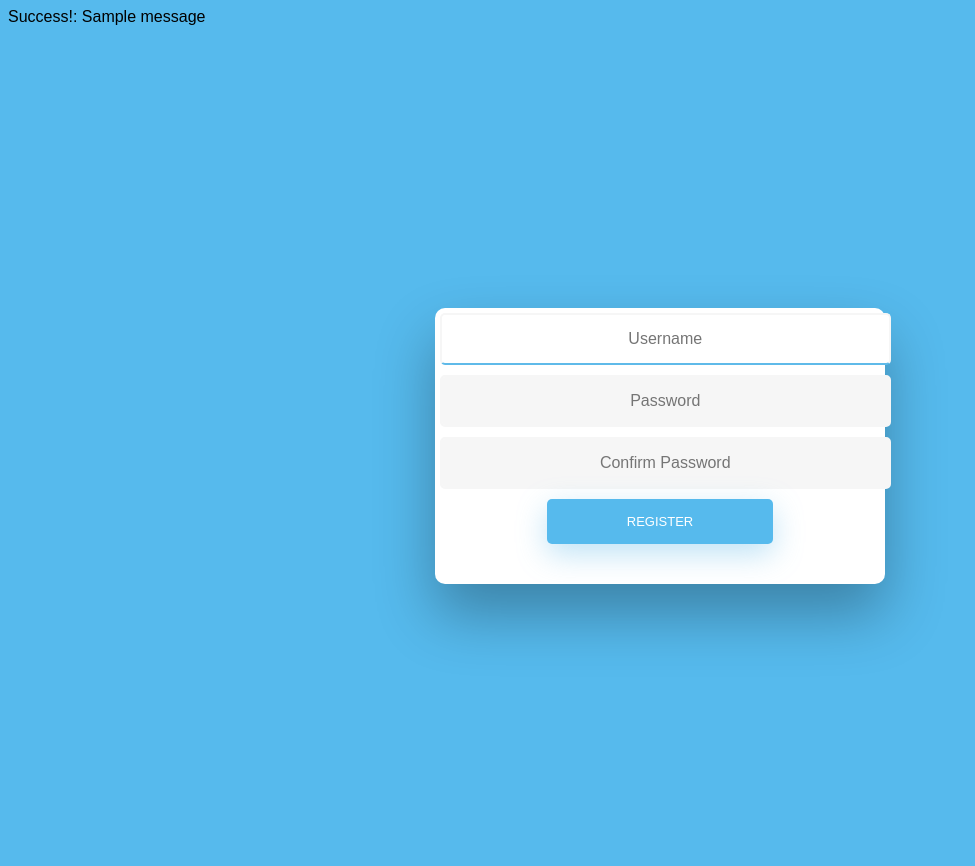
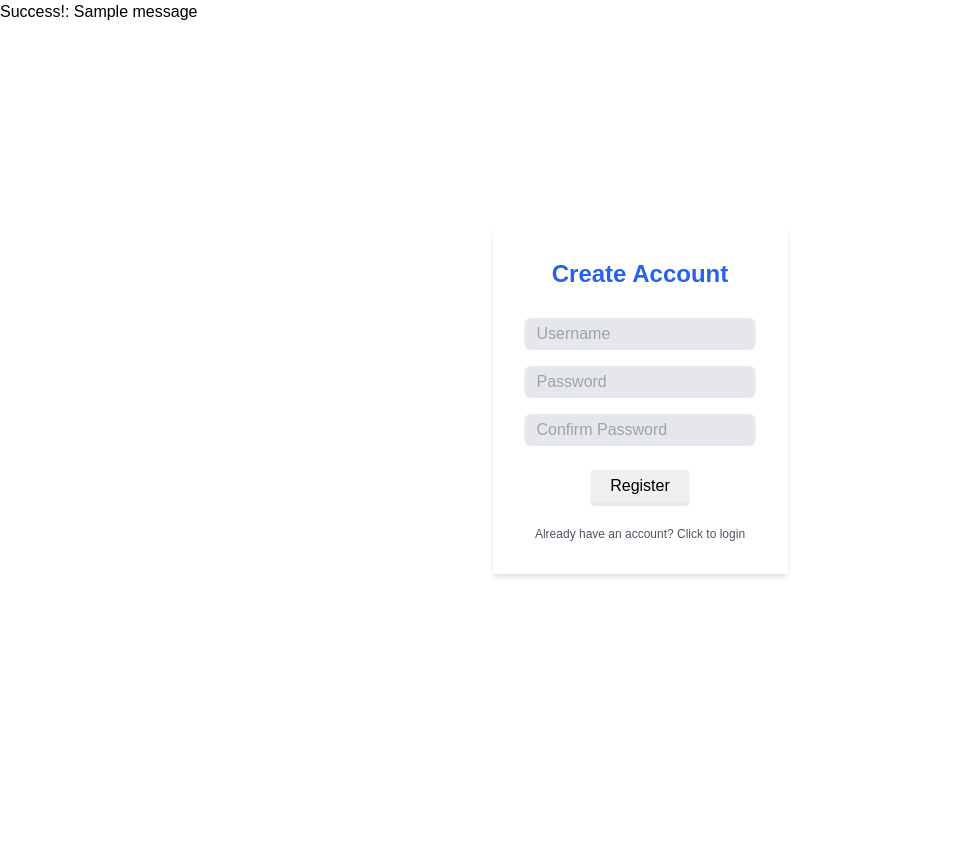
Before and after one commit to Maxix25/forum, a Flask app: page /register in a window 1280 px wide. Shown: the whole page, without its empty margins (0-975 px from the left). After the commit the page ends 577 px from the top, so only its background shows below. Run offline with Flask 2, Linux system fonts and the light colour scheme; one stand-in notice (Sample message) is shown; some libraries are stand-ins or nearby versions.

Commit message:
revamped the site css from scratch and added base template
Added the following files:
+ layout.html --> base template containing cdn links and jquery, which is extended by other files

Changes:
+ renamed 'login.css' to 'style.css' and deleted most of the styling
+ modified all the html files to extend layout.html
+ used tailwindcss to style the elements

```diff
--- a/static/css/login.css
+++ /dev/null
@@ -1,275 +0,0 @@
- html {
-  background-color: #56baed;
-}
-
-body {
-  font-family: "Poppins", sans-serif;
-  height: 100vh;
-}
-
-a {
-  color: #92badd;
-  display:inline-block;
-  text-decoration: none;
-  font-weight: 400;
-}
-
-h2 {
-  text-align: center;
-  font-size: 16px;
-  font-weight: 600;
-  text-transform: uppercase;
-  display:inline-block;
-  margin: 40px 8px 10px 8px;
-  color: #cccccc;
-}
-
-
-
-/* STRUCTURE */
-
-.wrapper {
-  display: flex;
-  align-items: center;
-  flex-direction: column;
-  justify-content: center;
-  width: 100%;
-  min-height: 100%;
-  padding: 20px;
-}
-
-#formContent {
-  -webkit-border-radius: 10px 10px 10px 10px;
-  border-radius: 10px 10px 10px 10px;
-  background: #fff;
-  padding: 30px;
-  width: 90%;
-  max-width: 450px;
-  position: relative;
-  padding: 0px;
-  -webkit-box-shadow: 0 30px 60px 0 rgba(0,0,0,0.3);
-  box-shadow: 0 30px 60px 0 rgba(0,0,0,0.3);
-  text-align: center;
-}
-
-#formFooter {
-  background-color: #f6f6f6;
-  border-top: 1px solid #dce8f1;
-  padding: 25px;
-  text-align: center;
-  -webkit-border-radius: 0 0 10px 10px;
-  border-radius: 0 0 10px 10px;
-}
-
-
-
-/* TABS */
-
-h2.inactive {
-  color: #cccccc;
-}
-
-h2.active {
-  color: #0d0d0d;
-  border-bottom: 2px solid #5fbae9;
-}
-
-
-
-/* FORM TYPOGRAPHY*/
-
-input[type=button], input[type=submit], input[type=reset]  {
-  background-color: #56baed;
-  border: none;
-  color: white;
-  padding: 15px 80px;
-  text-align: center;
-  text-decoration: none;
-  display: inline-block;
-  text-transform: uppercase;
-  font-size: 13px;
-  -webkit-box-shadow: 0 10px 30px 0 rgba(95,186,233,0.4);
-  box-shadow: 0 10px 30px 0 rgba(95,186,233,0.4);
-  -webkit-border-radius: 5px 5px 5px 5px;
-  border-radius: 5px 5px 5px 5px;
-  margin: 5px 20px 40px 20px;
-  -webkit-transition: all 0.3s ease-in-out;
-  -moz-transition: all 0.3s ease-in-out;
-  -ms-transition: all 0.3s ease-in-out;
-  -o-transition: all 0.3s ease-in-out;
-  transition: all 0.3s ease-in-out;
-}
-
-input[type=button]:hover, input[type=submit]:hover, input[type=reset]:hover  {
-  background-color: #39ace7;
-}
-
-input[type=button]:active, input[type=submit]:active, input[type=reset]:active  {
-  -moz-transform: scale(0.95);
-  -webkit-transform: scale(0.95);
-  -o-transform: scale(0.95);
-  -ms-transform: scale(0.95);
-  transform: scale(0.95);
-}
-
-input[type=text],
-input[type=password] {
-  background-color: #f6f6f6;
-  border: none;
-  color: #0d0d0d;
-  padding: 15px 32px;
-  text-align: center;
-  text-decoration: none;
-  display: inline-block;
-  font-size: 16px;
-  margin: 5px;
-  width: 85%;
-  border: 2px solid #f6f6f6;
-  -webkit-transition: all 0.5s ease-in-out;
-  -moz-transition: all 0.5s ease-in-out;
-  -ms-transition: all 0.5s ease-in-out;
-  -o-transition: all 0.5s ease-in-out;
-  transition: all 0.5s ease-in-out;
-  -webkit-border-radius: 5px 5px 5px 5px;
-  border-radius: 5px 5px 5px 5px;
-}
-
-input[type=text], input[type=password]:focus {
-  background-color: #fff;
-  border-bottom: 2px solid #5fbae9;
-}
-
-input[type=text], input[type=password]:placeholder {
-  color: #cccccc;
-}
-
-
-
-/* ANIMATIONS */
-
-/* Simple CSS3 Fade-in-down Animation */
-.fadeInDown {
-  -webkit-animation-name: fadeInDown;
-  animation-name: fadeInDown;
-  -webkit-animation-duration: 1s;
-  animation-duration: 1s;
-  -webkit-animation-fill-mode: both;
-  animation-fill-mode: both;
-}
-
-@-webkit-keyframes fadeInDown {
-  0% {
-    opacity: 0;
-    -webkit-transform: translate3d(0, -100%, 0);
-    transform: translate3d(0, -100%, 0);
-  }
-  100% {
-    opacity: 1;
-    -webkit-transform: none;
-    transform: none;
-  }
-}
-
-@keyframes fadeInDown {
-  0% {
-    opacity: 0;
-    -webkit-transform: translate3d(0, -100%, 0);
-    transform: translate3d(0, -100%, 0);
-  }
-  100% {
-    opacity: 1;
-    -webkit-transform: none;
-    transform: none;
-  }
-}
-
-/* Simple CSS3 Fade-in Animation */
-@-webkit-keyframes fadeIn { from { opacity:0; } to { opacity:1; } }
-@-moz-keyframes fadeIn { from { opacity:0; } to { opacity:1; } }
-@keyframes fadeIn { from { opacity:0; } to { opacity:1; } }
-
-.fadeIn {
-  opacity:0;
-  -webkit-animation:fadeIn ease-in 1;
-  -moz-animation:fadeIn ease-in 1;
-  animation:fadeIn ease-in 1;
-
-  -webkit-animation-fill-mode:forwards;
-  -moz-animation-fill-mode:forwards;
-  animation-fill-mode:forwards;
-
-  -webkit-animation-duration:1s;
-  -moz-animation-duration:1s;
-  animation-duration:1s;
-}
-
-.fadeIn.first {
-  -webkit-animation-delay: 0.4s;
-  -moz-animation-delay: 0.4s;
-  animation-delay: 0.4s;
-}
-
-.fadeIn.second {
-  -webkit-animation-delay: 0.6s;
-  -moz-animation-delay: 0.6s;
-  animation-delay: 0.6s;
-}
-
-.fadeIn.third {
-  -webkit-animation-delay: 0.8s;
-  -moz-animation-delay: 0.8s;
-  animation-delay: 0.8s;
-}
-
-.fadeIn.fourth {
-  -webkit-animation-delay: 1s;
-  -moz-animation-delay: 1s;
-  animation-delay: 1s;
-}
-
-/* Simple CSS3 Fade-in Animation */
-.underlineHover:after {
-  display: block;
-  left: 0;
-  bottom: -10px;
-  width: 0;
-  height: 2px;
-  background-color: #56baed;
-  content: "";
-  transition: width 0.2s;
-}
-
-.underlineHover:hover {
-  color: #0d0d0d;
-}
-
-.underlineHover:hover:after{
-  width: 100%;
-}
-
-
-
-/* OTHERS */
-
-*:focus {
-    outline: none;
-}
-
-#icon {
-  width:60%;
-}
-.warning-error{
-        padding: 8px;
-        background-color: yellow;
-        color: black;
-      }
-.alert-error {
-        padding: 8px;
-        background-color: red;
-        color: white;
-      }
-.sucess {
-  padding: 8px;
-  background-color: green;
-  color: white;
-}
--- /dev/null
+++ b/static/css/style.css
@@ -0,0 +1,10 @@
+:root {
+  font-family: "Poppins", sans-serif;
+}
+
+.form-box {
+  position: absolute;
+  top:50%;
+  left: 50%;
+  transform: translate(-50%, -50%);
+}
--- /dev/null
+++ b/templates/layout.html
@@ -0,0 +1,18 @@
+<!DOCTYPE html>
+<html>
+
+<head>
+    <meta charset="utf-8">
+    <meta http-equiv="X-UA-Compatible" content="IE=edge">
+    <title>{% if title %}{{ title }}{% else %}Default Page Name{% endif %}</title>
+    <link href="https://unpkg.com/tailwindcss@^1.0/dist/tailwind.min.css" rel="stylesheet">
+    <script src="https//www.cdnjs.cloudflare.com/ajax/libs/jquery/3.2.1/jquery.min.js"></script>
+    <link rel="stylesheet" type="text/css" href="{{ url_for('static', filename='css/style.css') }}">
+</head>
+
+<body>
+    {% block content %}
+    {% endblock content %}
+</body>
+
+</html>
--- a/templates/register.html
+++ b/templates/register.html
@@ -1,16 +1,12 @@
-<!DOCTYPE html>
-<html>
-<head>
-	<title>Register</title>
-	<link rel="stylesheet" type="text/css" href="{{ url_for('static', filename='css/login.css') }}">
-</head>
-<body>
+{% extends "layout.html" %}
 
+{% set title='Register' %}
+
+{% block content %}
   {% for category, message in get_flashed_messages(with_categories = true) %}
     {% if category == "warning-error" %}
       <div class="warning-error">Warning: {{ message }}</div>
     {% endif %}
-
     {% if category == "alert-error" %}
       <div class="alert-error">Error: {{ message }}</div>
     {% endif %}
@@ -18,20 +14,15 @@
       <div class="success">Success!: {{ message }}</div>
     {% endif %}
   {% endfor %}
-
-	  <div class="wrapper fadeInDown">
-	<div id="formContent">
-	  <!-- Tabs Titles -->
-
-	  <!-- Login Form -->
-	  <form action="#" method="post">
-		<input type="text" class="fadeIn second" name="username" placeholder="Username">
-		<input type="password" class="fadeIn third" name="password" placeholder="Password">
-		<input type="password" class="fadeIn forth" name="password_confirm" placeholder="Confirm Password">
-		<input type="submit" class="fadeIn fourth" value="Register">
+  <div class="form-box shadow-md hover:shadow-xl transition-all duration-500 ease-in-out top p-8">
+    <!-- Registration Form -->
+    <form class="flex flex-col items-center" action="#" method="post">
+        <h1 class="text-2xl text-blue-600 font-bold mb-5">Create Account</h1>
+        <input type="text" class="my-2 rounded-md outline-none bg-gray-200 p-1 px-3" name="username" placeholder="Username">
+        <input type="password" class="my-2 rounded-md outline-none bg-gray-200 p-1 px-3" name="password" placeholder="Password">
+        <input type="password" class="my-2 rounded-md outline-none bg-gray-200 p-1 px-3" name="password_confirm" placeholder="Confirm Password">
+        <input type="submit" class="my-2 rounded outline-none mt-4 py-1 px-5 border-b-4" value="Register">
+        <a href="{{ url_for('login') }}" class="text-xs mt-3 text-gray-600 hover:text-gray-900">Already have an account? Click to login</a>
     </form>
   </div>
-  </div>
-
-</body>
-</html>
+{% endblock content %}
--- a/web.py
+++ b/web.py
@@ -12,11 +12,8 @@ def index():
 	return render_template("index.html")
 
 
-
 @app.route("/register", methods = ["POST", "GET"])
-
 def register():
-
 	while True:
 		if request.method == "POST":
 
@@ -36,6 +33,8 @@ def register():
 				continue
 		else:
 			return render_template("register.html")
+
+
 @app.route("/login", methods = ["POST", "GET"])
 def login():
 	if request.method == "POST":
```
Also changed, not shown: templates/error.html (+7 -9 lines), templates/index.html (+19 -34 lines), templates/login.html (+14 -33 lines), templates/register_success.html (+7 -9 lines), 1 other file. Lines whose indentation alone changed are shown as unchanged.
